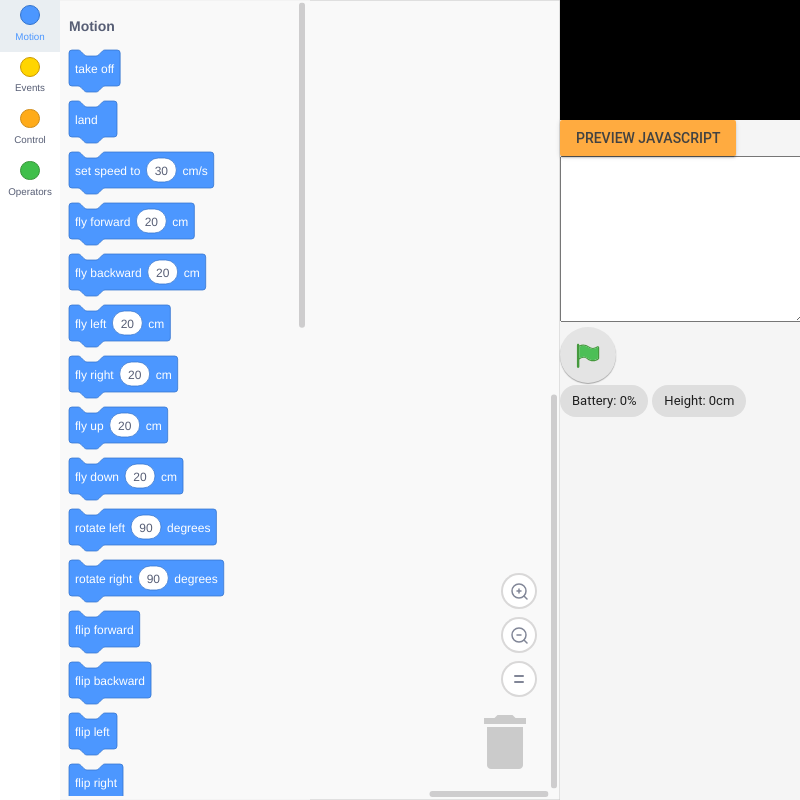
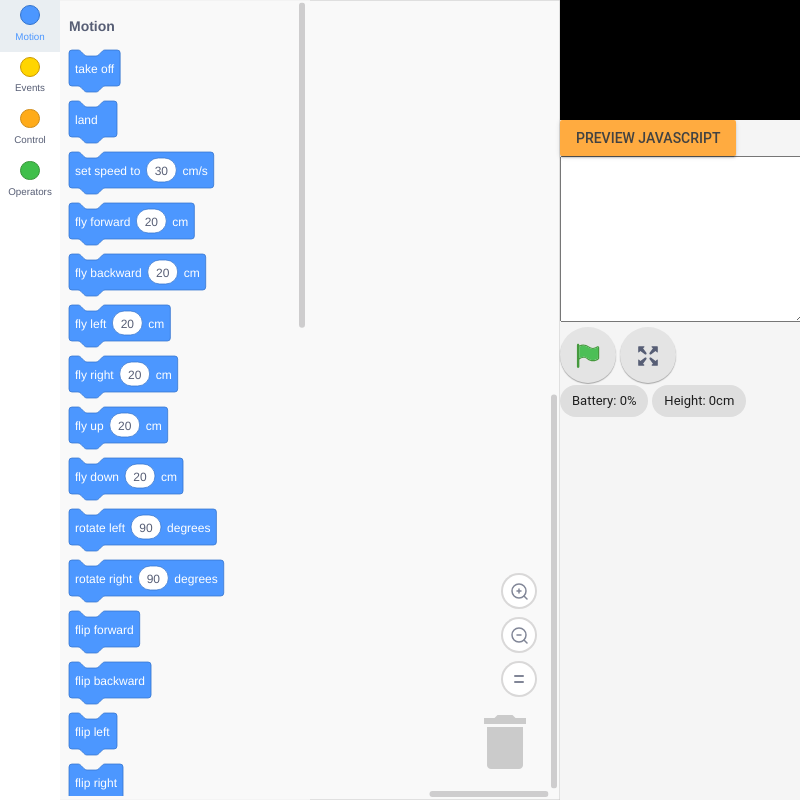
Before and after one commit to tgb20/Hermes, an Electron app: page public/index.html in a window 800 px wide. Drawn offline with nearby package versions, Linux system fonts and the light colour scheme; no server answers; files whose address does not match are found by name.

Commit message:
Add fullscreen video mode

```diff
--- a/public/index.html
+++ b/public/index.html
@@ -66,6 +66,9 @@
     <button class="mdl-button mdl-js-button mdl-button--fab mdl-js-ripple-effect" onclick="clickedGreenFlag()">
       <img src="media/green-flag.svg" alt="Green green-flag" height="50%" width="50%" />
     </button>
+    <button class="mdl-button mdl-js-button mdl-button--fab mdl-js-ripple-effect" onclick="fullScreenVideo()">
+      <img src="media/icons/fullscreen.svg" alt="Fullscreen mode" height="50%" width="50%" />
+    </button>
     <br>
     <span class="mdl-chip mdl-color--gray">
       <span class="mdl-chip__text">Battery: <span id='bat'>0</span>%</span>
--- a/public/js/blockly.js
+++ b/public/js/blockly.js
@@ -64,6 +64,10 @@ function clickedGreenFlag() {
     codePreview(lang);
     let code = Blockly[lang].workspaceToCode(workspace) + "}";
     ipcRenderer.send('greenflag', code);
+}
+
+function fullScreenVideo() {
+    document.querySelector("#video-canvas").requestFullscreen();
 }
 
 ipcRenderer.on('file', (event, arg) => {
```
Also changed, not shown: public/media/icons/fullscreen.svg (added).
